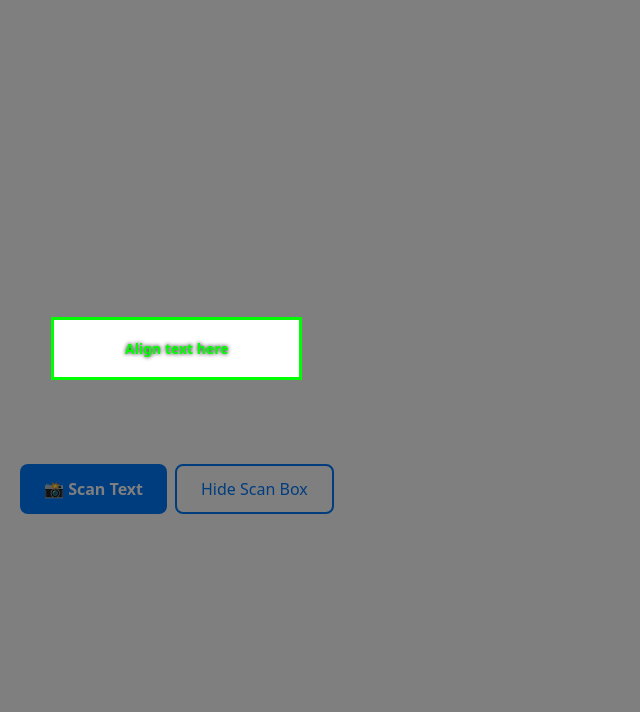
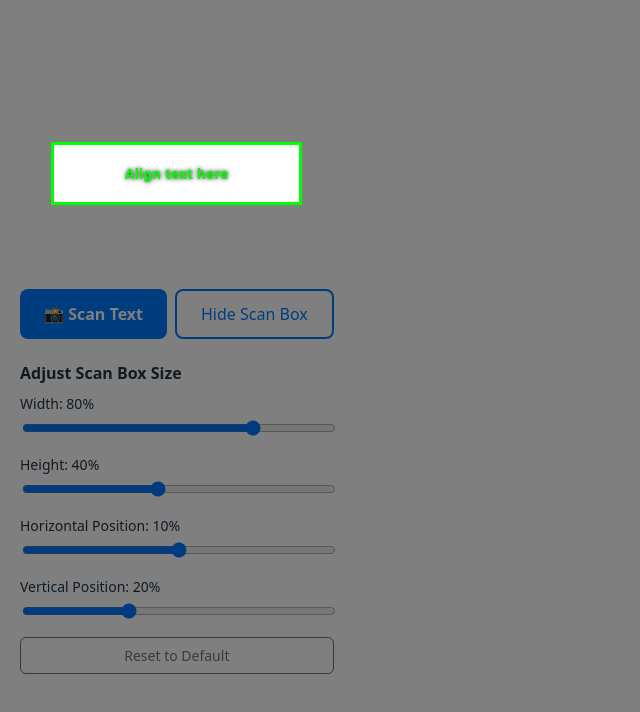
Before and after one commit to Odwa2003/text-scanner, a React (Vite) app: page / in a window 1280 px wide. Shown: the top 712 px of the page, without its empty margins (0-640 px from the left). Built offline with nearby package versions, Linux system fonts and the light colour scheme; no server answers.

Commit message:
Update CameraCapture.tsx

```diff
--- a/src/components/CameraCapture.tsx
+++ b/src/components/CameraCapture.tsx
@@ -10,7 +10,7 @@ const CameraCapture: React.FC = () => {
   const [error, setError] = useState<string | null>(null);
   const [showScanBox, setShowScanBox] = useState<boolean>(true);
   const [capturedImage, setCapturedImage] = useState<string | null>(null);
-  const scanBox = { x: 0.1, y: 0.2, width: 0.8, height: 0.4 }; // Relative to video size
+  const [scanBox, setScanBox] = useState({ x: 0.1, y: 0.2, width: 0.8, height: 0.4 }); // Relative to video size
 
   useEffect(() => {
     startCamera();
@@ -202,6 +202,84 @@ const CameraCapture: React.FC = () => {
         </button>
       </div>
 
+      {showScanBox && (
+        <div style={{ marginTop: "16px", maxWidth: "420px", margin: "16px auto", textAlign: "left" }}>
+          <h4 style={{ marginBottom: "8px" }}>Adjust Scan Box Size</h4>
+
+          <div style={{ marginBottom: "12px" }}>
+            <label style={{ display: "block", marginBottom: "4px", fontSize: "14px" }}>
+              Width: {Math.round(scanBox.width * 100)}%
+            </label>
+            <input
+              type="range"
+              min="20"
+              max="100"
+              value={scanBox.width * 100}
+              onChange={(e) => setScanBox({ ...scanBox, width: parseInt(e.target.value) / 100 })}
+              style={{ width: "100%" }}
+            />
+          </div>
+
+          <div style={{ marginBottom: "12px" }}>
+            <label style={{ display: "block", marginBottom: "4px", fontSize: "14px" }}>
+              Height: {Math.round(scanBox.height * 100)}%
+            </label>
+            <input
+              type="range"
+              min="10"
+              max="80"
+              value={scanBox.height * 100}
+              onChange={(e) => setScanBox({ ...scanBox, height: parseInt(e.target.value) / 100 })}
+              style={{ width: "100%" }}
+            />
+          </div>
+
+          <div style={{ marginBottom: "12px" }}>
+            <label style={{ display: "block", marginBottom: "4px", fontSize: "14px" }}>
+              Horizontal Position: {Math.round(scanBox.x * 100)}%
+            </label>
+            <input
+              type="range"
+              min="0"
+              max={100 - scanBox.width * 100}
+              value={scanBox.x * 100}
+              onChange={(e) => setScanBox({ ...scanBox, x: parseInt(e.target.value) / 100 })}
+              style={{ width: "100%" }}
+            />
+          </div>
+
+          <div style={{ marginBottom: "12px" }}>
+            <label style={{ display: "block", marginBottom: "4px", fontSize: "14px" }}>
+              Vertical Position: {Math.round(scanBox.y * 100)}%
+            </label>
+            <input
+              type="range"
+              min="0"
+              max={100 - scanBox.height * 100}
+              value={scanBox.y * 100}
+              onChange={(e) => setScanBox({ ...scanBox, y: parseInt(e.target.value) / 100 })}
+              style={{ width: "100%" }}
+            />
+          </div>
+
+          <button
+            onClick={() => setScanBox({ x: 0.1, y: 0.2, width: 0.8, height: 0.4 })}
+            style={{
+              padding: "8px 16px",
+              fontSize: "14px",
+              borderRadius: "6px",
+              border: "1px solid #6c757d",
+              background: "white",
+              color: "#6c757d",
+              cursor: "pointer",
+              width: "100%"
+            }}
+          >
+            Reset to Default
+          </button>
+        </div>
+      )}
+
       <canvas ref={canvasRef} style={{ display: "none" }} />
 
       {loading && <p style={{ fontSize: "16px", color: "#666" }}>🔍 Scanning…</p>}
```
